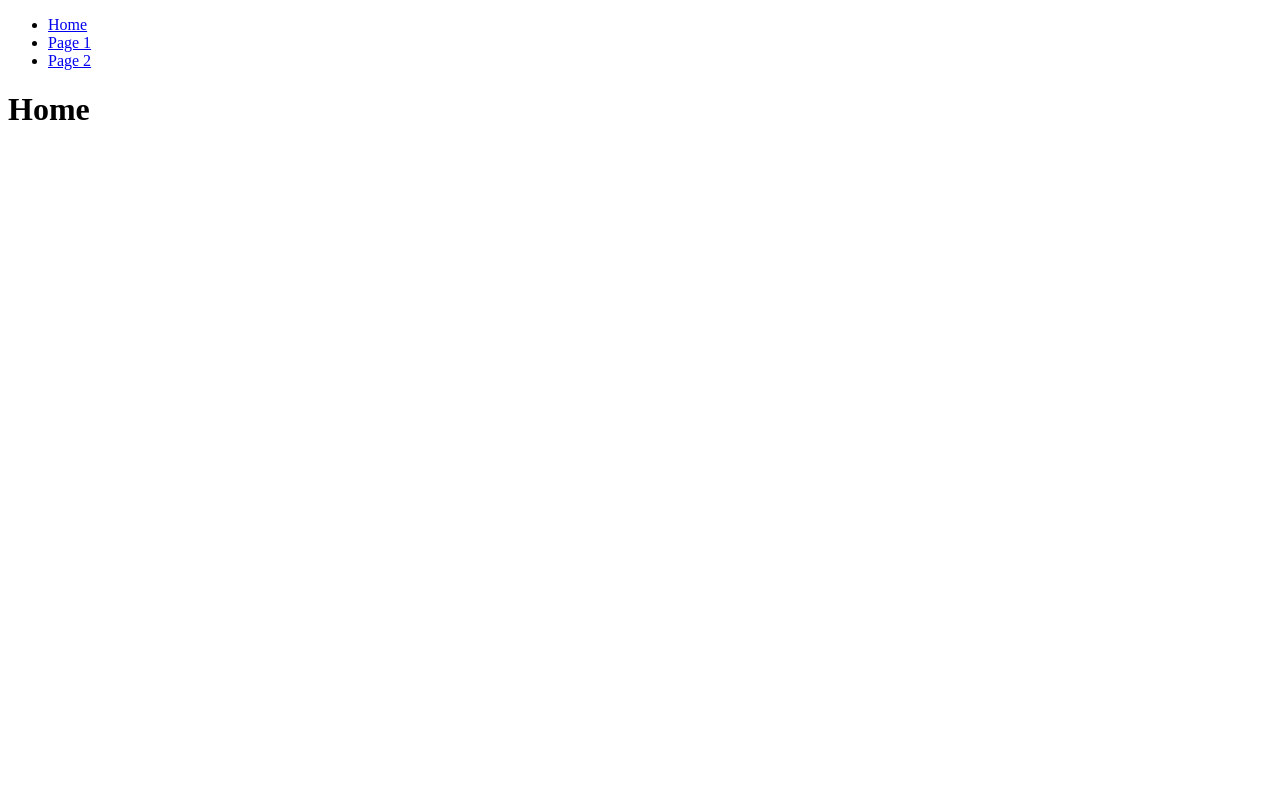
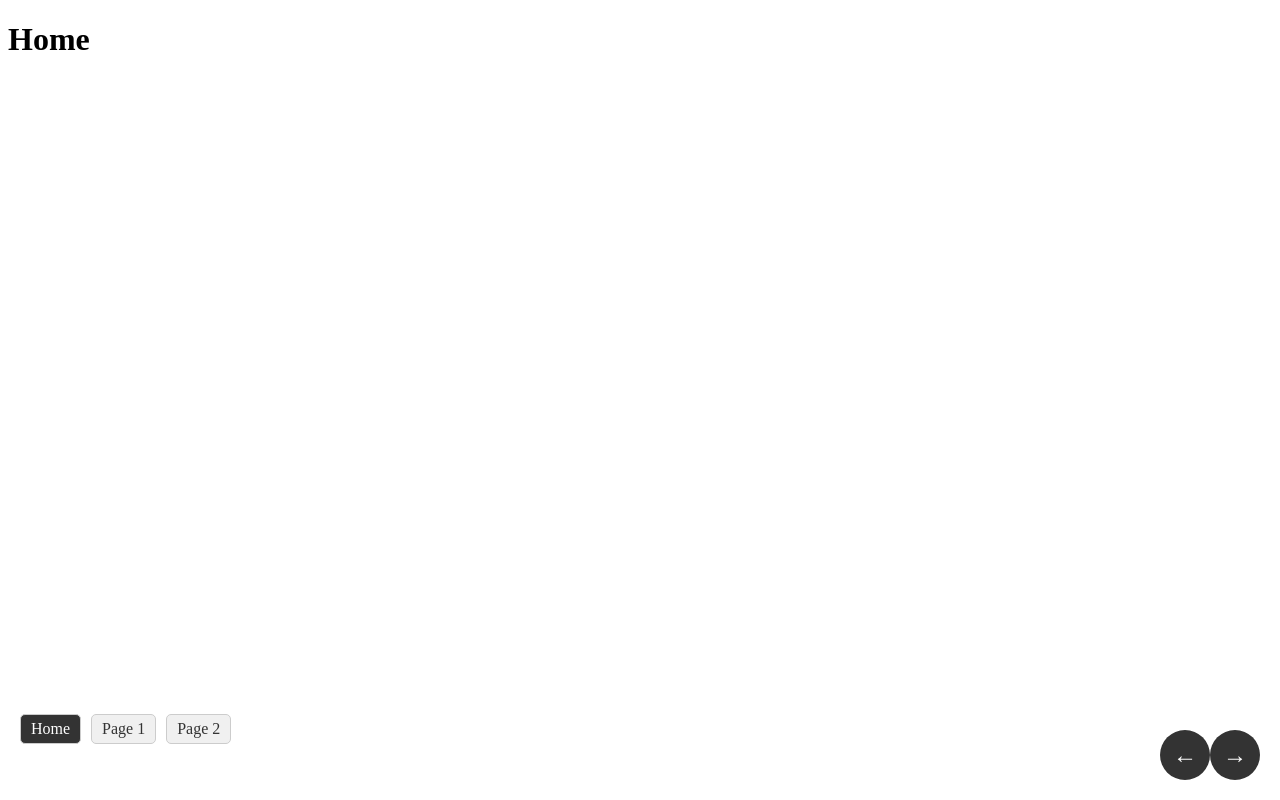
Before and after one commit to haakongarfjell/DSC_160_Final_Project, a SvelteKit app: page / in a window 1280 px wide. Built offline with nearby package versions, Linux system fonts and the light colour scheme.

Commit message:
Add arrows

```diff
--- a/src/components/App.svelte
+++ b/src/components/App.svelte
@@ -8,13 +8,83 @@
   const navigate = (page) => {
     currentPage = page;
   };
+
+  const goToPreviousPage = () => {
+    if (currentPage === 'home') return;
+    else if (currentPage === 'page1') currentPage = 'home';
+    else if (currentPage === 'page2') currentPage = 'page1';
+  };
+
+  const goToNextPage = () => {
+    if (currentPage === 'home') currentPage = 'page1';
+    else if (currentPage === 'page1') currentPage = 'page2';
+    else if (currentPage === 'page2') return;
+  };
 </script>
+
+<style>
+  nav {
+    position: fixed;
+    bottom: 20px;
+    left: 20px;
+    margin-bottom: 20px;
+  }
+
+  ul {
+    list-style-type: none;
+    padding: 0;
+    display: flex;
+  }
+
+  li {
+    margin-right: 10px;
+  }
+
+  .nav-link {
+    display: inline-block;
+    padding: 5px 10px;
+    background-color: #f0f0f0;
+    border: 1px solid #ccc;
+    border-radius: 5px;
+    text-decoration: none;
+    color: #333;
+    cursor: pointer;
+  }
+
+  .nav-link.active {
+    background-color: #333;
+    color: #fff;
+  }
+
+  .arrow-container {
+    position: fixed;
+    bottom: 20px;
+    right: 20px;
+    display: flex;
+    justify-content: space-between;
+    width: 100px; /* Adjust this width as needed */
+    z-index: 9999;
+  }
+
+  .arrow {
+    width: 50px;
+    height: 50px;
+    background-color: #333;
+    color: #fff;
+    border-radius: 50%;
+    text-align: center;
+    line-height: 50px;
+    font-size: 24px;
+    cursor: pointer;
+  }
+</style>
+
 
 <nav>
   <ul>
-    <li><a href="#" on:click|preventDefault={() => navigate('home')}>Home</a></li>
-    <li><a href="#" on:click|preventDefault={() => navigate('page1')}>Page 1</a></li>
-    <li><a href="#" on:click|preventDefault={() => navigate('page2')}>Page 2</a></li>
+    <li><a href="#" class="nav-link" class:active={currentPage==='home'} on:click|preventDefault={() => navigate('home')}>Home</a></li>
+    <li><a href="#" class="nav-link" class:active={currentPage==='page1'} on:click|preventDefault={() => navigate('page1')}>Page 1</a></li>
+    <li><a href="#" class="nav-link" class:active={currentPage==='page2'} on:click|preventDefault={() => navigate('page2')}>Page 2</a></li>
     <!-- Add more pages as needed -->
   </ul>
 </nav>
@@ -28,3 +98,8 @@
 {:else}
   <p>Page not found</p>
 {/if}
+
+<div class="arrow-container">
+  <div class="arrow" on:click={goToPreviousPage}>←</div>
+  <div class="arrow" on:click={goToNextPage}>→</div>
+</div>
```
